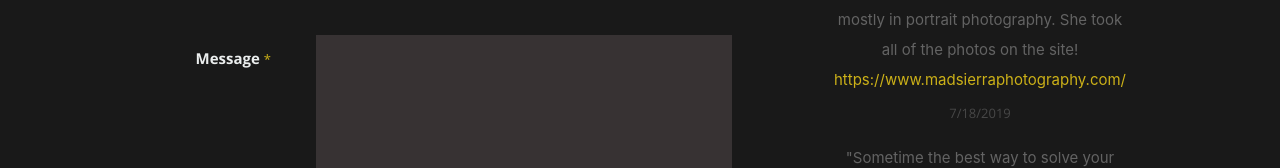
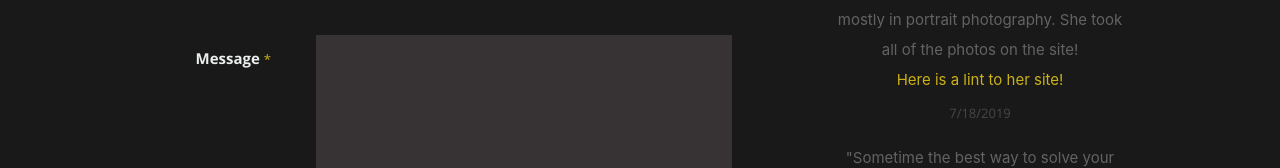
Before and after one commit to YoungestBuffalo/Resume2WithTemplate, a React (Create React App) app: page / in a window 1280 px wide. Shown: the part 4315-4483 px from the top of the page. Built offline with nearby package versions, Linux system fonts and the light colour scheme; a web font is replaced by a local one.

Commit message:
changed contact to include hyperlink

```diff
--- a/src/Components/Contact.js
+++ b/src/Components/Contact.js
@@ -98,7 +98,7 @@ class Contact extends Component {
                         <span>
                         Check out madsierraphotography! Mads is a local Pittsburgh artist who works mostly in portrait photography. She took all of the photos on the site!
                         <div></div>
-                        <a href="#">https://www.madsierraphotography.com/</a>
+                        <a href="https://www.madsierraphotography.com/">Here is a lint to her site!</a>
                         </span>
                         <b><a href="#">7/18/2019</a></b>
                      </li>
```
